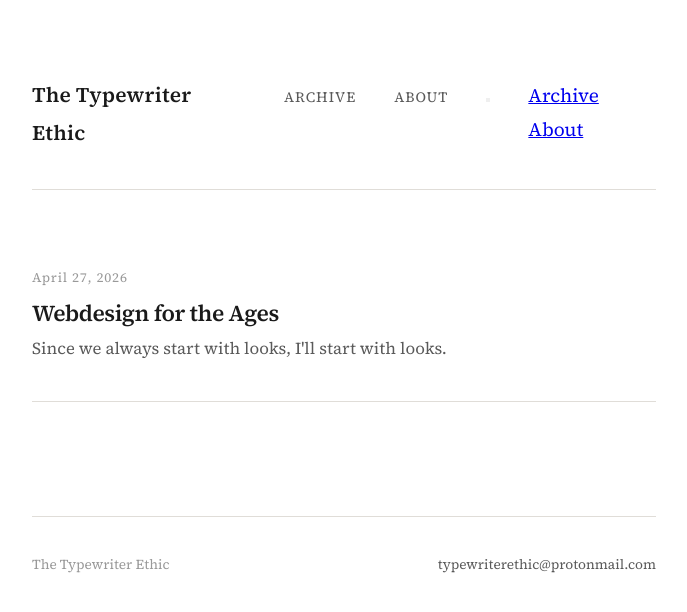
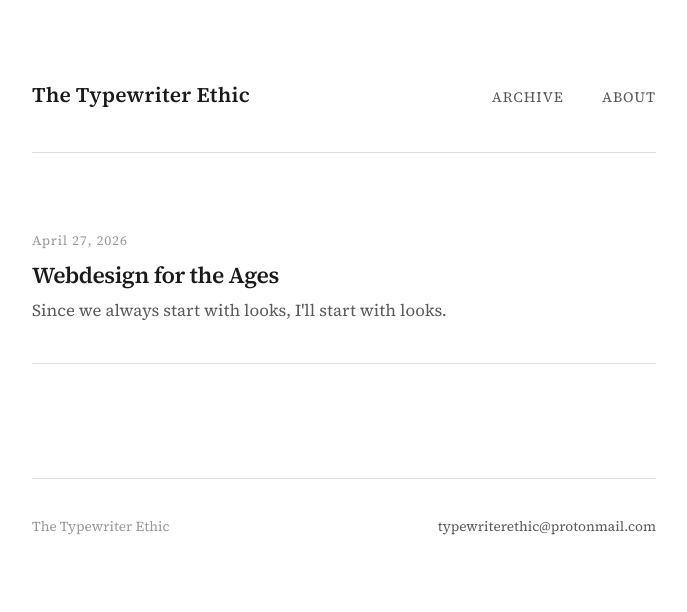
Before and after one commit to typewriterethic/typewriterethic.github.io, a Jekyll site: the page built from index.html, in a window 1280 px wide. Shown: the top 612 px of the page, without its empty margins (296-983 px from the left). Built offline with Jekyll 4.4.1, drawn with Linux system fonts in a browser that asks for light colours; the list of posts is cut into pages by our own code.

Commit message:
Add files via upload

```diff
--- a/assets/css/main.css
+++ b/assets/css/main.css
@@ -527,6 +527,11 @@ body {
    MOBIL
    ============================================ */
 
+.hamburger,
+.nav-dropdown {
+  display: none;
+}
+
 @media (max-width: 600px) {
   html {
     font-size: 18px;
@@ -554,8 +559,7 @@ body {
     padding: 4px;
     background: none;
     border: none;
-    align-self: flex-start;
-    margin-top: 2px;
+    align-self: center;
   }
 
   .hamburger span {
```
